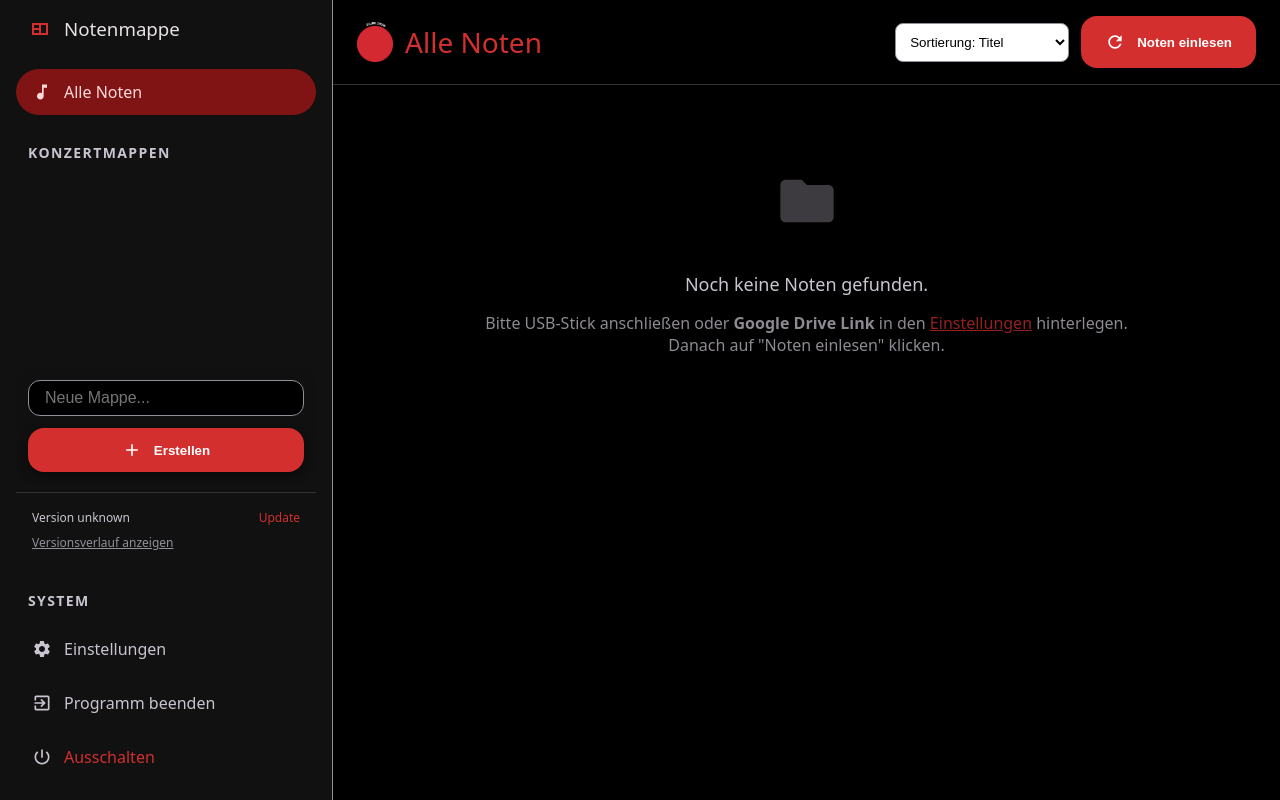
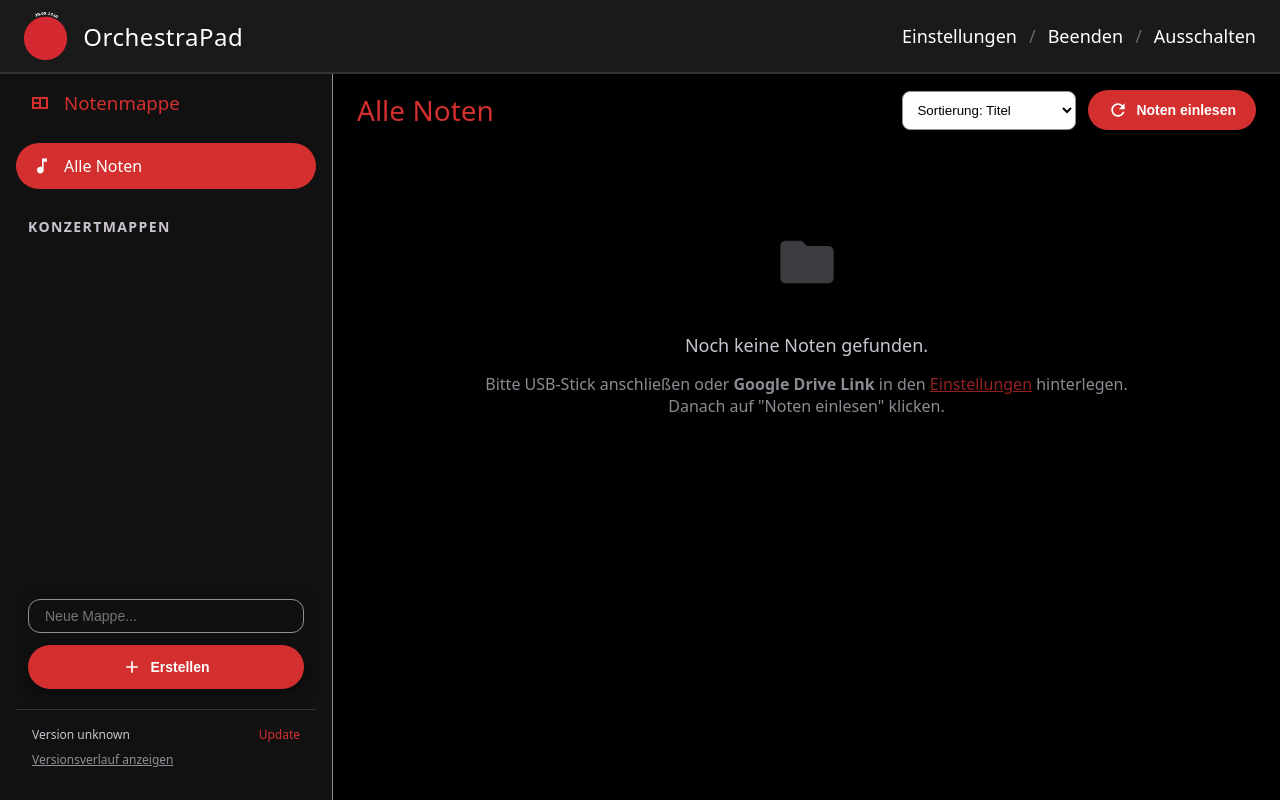
Before and after one commit to OrchestraPad/OrchestraPad, a Flask app: page / in a window 1280 px wide. Run offline with Flask 3, Linux system fonts and the light colour scheme; data that the repository does not hold is empty; some libraries are stand-ins or nearby versions.

Commit message:
UI Redesign: Global Header & Sidebar adjustments (v1.3.4)

```diff
--- a/templates/index.html
+++ b/templates/index.html
@@ -29,6 +29,7 @@
             --md-sys-shape-corner-medium: 12px;
         }
 
+        /* --- Layout --- */
         body {
             font-family: var(--md-sys-typescale-h1-font);
             margin: 0;
@@ -37,11 +38,67 @@
             color: var(--md-sys-color-on-surface);
             height: 100vh;
             overflow: hidden;
+            display: flex;
+            flex-direction: column;
+        }
+
+        /* --- Header --- */
+        .app-header {
+            background-color: #1a1a1a;
+            color: white;
+            padding: 12px 24px;
+            display: flex;
+            justify-content: space-between;
+            align-items: center;
+            border-bottom: 2px solid #333;
+            flex-shrink: 0;
+        }
+
+        .header-left {
+            display: flex;
+            align-items: center;
+            gap: 16px;
+        }
+
+        .header-left img {
+            height: 48px;
+            width: auto;
+        }
+
+        .app-title {
+            font-size: 24px;
+            font-weight: 500;
+            letter-spacing: 0.5px;
+        }
+
+        .header-right {
+            display: flex;
+            align-items: center;
+            gap: 12px;
+            font-size: 18px;
+            font-weight: 500;
+        }
+
+        .header-link {
+            color: white;
+            text-decoration: none;
+            cursor: pointer;
+            transition: color 0.2s;
+        }
+
+        .header-link:hover {
+            color: var(--md-sys-color-primary);
+        }
+
+        .separator {
+            color: #666;
+            font-weight: 300;
         }
 
         .container {
             display: flex;
-            height: 100vh;
+            flex: 1;
+            overflow: hidden;
         }
 
         /* --- Sidebar --- */
@@ -80,8 +137,9 @@
         }
 
         .setlist-item.active {
-            background: var(--md-sys-color-primary-container);
-            color: var(--md-sys-color-on-primary-container);
+            background: var(--md-sys-color-primary);
+            /* Full Red Active State per request image */
+            color: white;
             font-weight: 500;
         }
 
@@ -108,22 +166,17 @@
             top: 0;
             background: var(--md-sys-color-surface);
             z-index: 10;
-            border-bottom: 1px solid #333;
         }
 
         .top-bar h1 {
             font-size: 28px;
             margin: 0;
-            font-weight: 400;
+            font-weight: 500;
             color: var(--md-sys-color-primary);
+            /* Red Title */
             display: flex;
             align-items: center;
             gap: 12px;
-        }
-
-        .top-bar h1 img {
-            height: 40px;
-            width: auto;
         }
 
         .actions-row {
@@ -147,6 +200,7 @@
             position: relative;
             cursor: pointer;
             border: 2px solid #333;
+            /* Gradient overlap effect from image? Simplified to flat for now */
         }
 
         .card:active {
@@ -157,8 +211,8 @@
         .card-icon {
             width: 48px;
             height: 48px;
-            background: var(--md-sys-color-primary-container);
-            color: var(--md-sys-color-on-primary-container);
+            background: var(--md-sys-color-primary);
+            color: white;
             border-radius: var(--md-sys-shape-corner-medium);
             display: flex;
             justify-content: center;
@@ -185,17 +239,14 @@
             display: flex;
             gap: 8px;
             opacity: 1;
-            /* Always visible for touch */
         }
 
         .icon-btn {
-            width: 48px;
-            /* Larger target for touch */
-            height: 48px;
-            border-radius: 24px;
+            width: 32px;
+            height: 32px;
+            border-radius: 16px;
             border: none;
-            background: rgba(255, 255, 255, 0.05);
-            /* Subtle contrast */
+            background: rgba(255, 255, 255, 0.1);
             cursor: pointer;
             display: flex;
             justify-content: center;
@@ -214,14 +265,15 @@
             background: var(--md-sys-color-primary);
             color: white;
             border: none;
-            padding: 16px 24px;
-            border-radius: var(--md-sys-shape-corner-large);
+            padding: 10px 20px;
+            border-radius: 100px;
             font-weight: 600;
             display: flex;
             align-items: center;
-            gap: 12px;
+            gap: 8px;
             cursor: pointer;
             box-shadow: 0 4px 8px rgba(0, 0, 0, 0.4);
+            font-size: 14px;
         }
 
         .btn-fab:active {
@@ -230,21 +282,19 @@
         }
 
         .input-pill {
-            background: var(--md-sys-color-surface);
+            background: transparent;
             border: 1px solid var(--md-sys-color-outline);
             border-radius: var(--md-sys-shape-corner-medium);
             padding: 8px 16px;
-            font-size: 16px;
+            font-size: 14px;
             width: 100%;
             box-sizing: border-box;
             outline: none;
             color: white;
-            /* Ensure text is visible on dark background */
         }
 
         .input-pill:focus {
             border-color: var(--md-sys-color-primary);
-            border-width: 2px;
         }
 
         /* --- Modals --- */
@@ -255,7 +305,7 @@
             left: 0;
             width: 100%;
             height: 100%;
-            background: rgba(0, 0, 0, 0.4);
+            background: rgba(0, 0, 0, 0.6);
             justify-content: center;
             align-items: center;
             z-index: 100;
@@ -263,12 +313,13 @@
         }
 
         .modal-content {
-            background: var(--md-sys-color-surface);
+            background: #1e1e1e;
             padding: 24px;
             border-radius: var(--md-sys-shape-corner-extra-large);
             width: 90%;
             max-width: 480px;
-            box-shadow: 0 10px 25px rgba(0, 0, 0, 0.2);
+            box-shadow: 0 10px 25px rgba(0, 0, 0, 0.5);
+            border: 1px solid #333;
         }
 
         .modal h2 {
@@ -349,11 +400,26 @@
         </symbol>
     </svg>
 
+    <div class="app-header">
+        <div class="header-left">
+            <img src="/static/images/logo.png" alt="Logo">
+            <span class="app-title">OrchestraPad</span>
+        </div>
+        <div class="header-right">
+            <a href="/settings" class="header-link">Einstellungen</a>
+            <span class="separator">/</span>
+            <span class="header-link" onclick="systemAction('exit')">Beenden</span>
+            <span class="separator">/</span>
+            <span class="header-link" onclick="systemAction('shutdown')">Ausschalten</span>
+        </div>
+    </div>
+
     <div class="container">
         <!-- Sidebar -->
         <div class="sidebar">
-            <div style="display: flex; align-items: center; margin-bottom: 24px; padding: 0 12px;">
-                <svg width="24" height="24" style="color: var(--md-sys-color-primary); margin-right: 12px;">
+            <div
+                style="display: flex; align-items: center; margin-bottom: 24px; padding: 0 12px; color: var(--md-sys-color-primary);">
+                <svg width="24" height="24" style="margin-right: 12px;">
                     <use href="#icon-library" />
                 </svg>
                 <h3 style="margin: 0; font-weight: 500;">Notenmappe</h3>
@@ -396,39 +462,17 @@
                 <a href="#" onclick="showChangelog()"
                     style="color: inherit; text-decoration: underline; opacity: 0.7;">Versionsverlauf anzeigen</a>
             </div>
-
-            <h2>System</h2>
-            <a href="/settings" class="setlist-item" style="text-decoration: none;">
-                <div class="icon-box"><svg width="20" height="20">
-                        <use href="#icon-settings" />
-                    </svg></div>
-                <span>Einstellungen</span>
-            </a>
-            <div class="setlist-item" onclick="systemAction('exit')">
-                <div class="icon-box"><svg width="20" height="20">
-                        <use href="#icon-exit" />
-                    </svg></div>
-                <span>Programm beenden</span>
-            </div>
-            <div class="setlist-item" onclick="systemAction('shutdown')">
-                <div class="icon-box"><svg width="20" height="20">
-                        <use href="#icon-power" />
-                    </svg></div>
-                <span style="color: var(--md-sys-color-primary);">Ausschalten</span>
-            </div>
-
         </div>
 
         <!-- Main Content -->
         <div class="main-content">
             <div class="top-bar">
                 <h1 id="view-title">
-                    <img src="/static/images/logo.png" alt="Logo" onerror="this.style.display='none'">
                     <span>Alle Noten</span>
                 </h1>
                 <div class="actions-row">
                     <select id="sort-select" onchange="sortLibrary()"
-                        style="padding: 10px; border-radius: 8px; border: 1px solid var(--md-sys-color-outline); background: white;">
+                        style="padding: 10px; border-radius: 8px; border: 1px solid var(--md-sys-color-outline); background: white; color: black;">
                         <option value="title">Sortierung: Titel</option>
                         <option value="composer">Sortierung: Komponist</option>
                     </select>
```
Also changed, not shown: templates/settings.html (+83 -29 lines), 1 other file.
